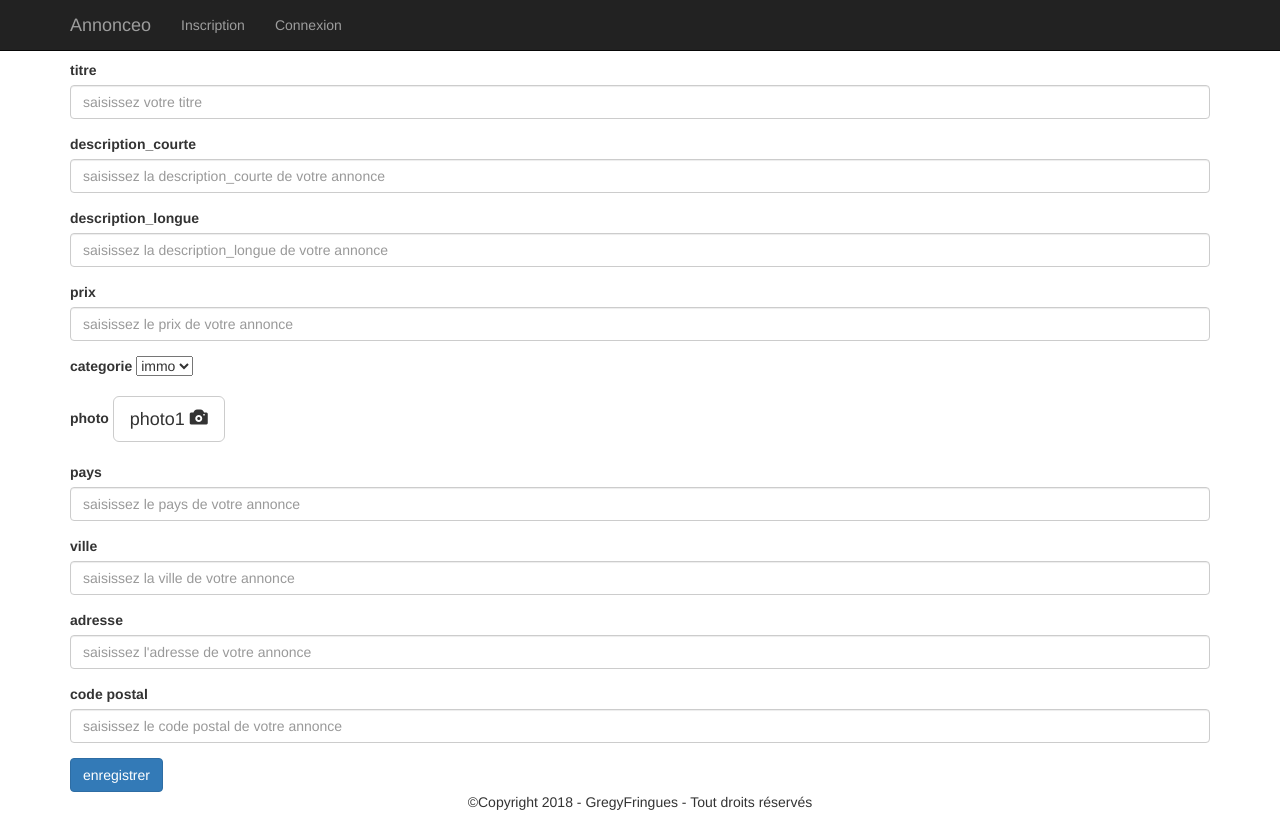
After one commit to gregyhub/Annonceo, a PHP site: page /deposer_annonce.php in a window 1280 px wide. The commit adds this page. Run offline with PHP 8.4, Linux system fonts and the light colour scheme; data comes from the database, SQL or seed files in the repository.

Commit message:
projet annonceo 19/02/18
page -> deposer une annonce

```diff
--- /dev/null
+++ b/deposer_annonce.php
@@ -0,0 +1,224 @@
+<?php
+    require_once('inc/init.php');
+    if($_POST && estConnecte()){
+        //enregistrer l'annonce
+        $controleChamps=champVide($_POST);
+        $errorInscription = $controleChamps['champsvides'];
+
+        if($errorInscription['nbError']==0) {
+            //il n'y a pas de champs vide donc je continue de tester les champs
+
+            $verif_cp = preg_match('#^[0-9]{5}$#', $_POST['cp']);
+            /*
+                # - delimite l'expression au début et à la fin
+                ^ signifie commence par tout ce qui suit
+                $ signifie finit par tout ce qui précède
+                [] pour delimiter les intervals
+                + pour dire que les caractères sont accepté de 0 à x fois.
+            */
+
+            //pas d'erreur donc j'ajoute le membre dans la base
+            $listeChamps =  $controleChamps['champsvalides'];
+
+            //controle sur les photos
+            $uploadPhoto=array();
+            for($i=1;$i<=5;$i++){
+                $y=$i-1;
+                $uploadPhoto[$y] = '';
+                if(!empty($_FILES['photo'.$i]['name'])){
+                    $uploadPhoto[$y] = UploadPhoto($_FILES['photo'.$i]);
+                }
+            }
+
+            //si mon tableau $uploadPhoto est = 0 alors il n'y a pas de photo
+            //si mon tableau $uploadPhoto est = 1 alors il y a juste une photo principale
+            //si mon tableau $uploadPhoto est > 1 alors il ya une photo principale  et d'autres photo a ajouter dans la table PHOTO
+            if(count($uploadPhoto)==0){
+                $listeChamps['photo'] = '';
+                $listeChamps['photo_id'] = NULL;
+
+            }elseif(count($uploadPhoto)==1){
+                $listeChamps['photo'] = $uploadPhoto[0]['nom'];
+                $listeChamps['photo_id'] = NULL;
+            }else{
+                $listeChamps['photo'] = $uploadPhoto[0]['nom'];
+                $nbphoto = count($uploadPhoto) -1; //-1 car la premiere photo sera dans la table annonce, les autres dans la table photo
+                for($i=$nbphoto-1; $i <= 4 ;$i++){
+                    $uploadPhoto[$i]=array('nom' => NULL);
+                }
+
+                $sql = 'INSERT INTO photo VALUES (NULL, :photo1, :photo2, :photo3,:photo4)';
+                $insertPhotos = executeRequete($sql, array(
+                                                       'photo1' => $uploadPhoto[1]['nom'],
+                                                       'photo2' => $uploadPhoto[2]['nom'],
+                                                       'photo3' => $uploadPhoto[3]['nom'],
+                                                       'photo4' => $uploadPhoto[4]['nom']
+                ));
+                $id = $pdo->lastInsertId();
+                $listeChamps['photo_id'] = $id;
+
+            }
+
+
+            $listeChamps['membre_id']= $_SESSION['membre']['id_membre'];
+
+            vdm($listeChamps);
+            $sql = "INSERT INTO annonce values (NULL, :titre, :description_courte, :description_longue, :prix, :photo , :pays, :ville, :adresse, :cp, :membre_id, :photo_id, :categorie_id, CURDATE())";
+
+            $insert = executeRequete($sql,$listeChamps);
+
+        }
+    }
+
+
+    //récupérer les catégories de la base de données
+    $sql = 'SELECT DISTINCT titre, id_categorie FROM categorie';
+    $categories = executeRequete($sql);
+
+
+
+
+/**
+ * FORMULAIRE POUR DEPOSER UNE ANNONCE
+ *
+ */
+    ob_start();
+?>
+    <form id="ajoutAnnonce" action="" method="post" enctype="multipart/form-data">
+        <div class="form-group <?= isset($errorInscription['titre']) ? 'has-error' : '' ?>">
+            <label for="titre">titre</label>
+            <input type="text" class="form-control" id="titre" name="titre" placeholder="saisissez votre titre"
+            value="<?= $_POST['titre'] ?? '' ?>">
+            <?= $errorInscription['titre'] ?? '' ?>
+        </div>
+
+        <div class="form-group <?= isset($errorInscription['description_courte']) ? 'has-error' : '' ?>">
+            <label for="description_courte">description_courte</label>
+            <input type="text" class="form-control" id="description_courte" name="description_courte"
+            placeholder="saisissez la description_courte de votre annonce"
+            value="<?= $_POST['description_courte'] ?? '' ?>">
+            <?= $errorInscription['description_courte'] ?? '' ?>
+        </div>
+
+        <div class="form-group <?= isset($errorInscription['description_longue']) ? 'has-error' : '' ?>">
+            <label for="description_longue">description_longue</label>
+            <input type="text" class="form-control" id="description_longue" name="description_longue"
+            placeholder="saisissez la description_longue de votre annonce"
+            value="<?= $_POST['description_longue'] ?? '' ?>">
+            <?= $errorInscription['description_longue'] ?? '' ?>
+        </div>
+
+        <div class="form-group <?= isset($errorInscription['prix']) ? 'has-error' : '' ?>">
+            <label for="prix">prix</label>
+            <input type="text" class="form-control" id="prix" name="prix"
+            placeholder="saisissez le prix de votre annonce"
+            value="<?= $_POST['prix'] ?? '' ?>">
+            <?= $errorInscription['prix'] ?? '' ?>
+        </div>
+
+        <div class="form-group <?= isset($errorInscription['categorie_id']) ? 'has-error' : '' ?>">
+            <label for="categorie_id">categorie</label>
+            <select name="categorie_id" id="categorie_id">
+            <?php
+                //boucle pour afficher les catégories
+                while($categorie = $categories->fetch(PDO::FETCH_ASSOC)){
+                    vdm($categorie);
+                    ?>
+                    <option value="<?= $categorie['id_categorie'] ?>"><?= $categorie['titre'] ?></option>
+                    <?php
+                }
+            ?>
+            </select>
+            <?= $errorInscription['categorie_id'] ?? '' ?>
+        </div>
+        <div class="form-group">
+            <label>photo</label>
+            <label for="photo1">
+                <div class="btn btn-default btn-lg">
+                    <span>photo1</span>
+                    <span class="glyphicon glyphicon-camera" aria-hidden="true"></span>
+                </div>
+            </label>
+            <input type="file" class="typeFile" name="photo1" id="photo1">
+            <img class="viewPhoto" src="#" alt="your image" />
+
+            <label for="photo2" class="typeFile">
+                <div class="btn btn-default btn-lg">
+                    <span>photo2</span>
+                    <span class="glyphicon glyphicon-camera" aria-hidden="true"></span>
+                </div>
+            </label>
+            <input type="file" class="typeFile" name="photo2" id="photo2">
+            <img class="viewPhoto" src="#" alt="your image" />
+
+            <label for="photo3" class="typeFile">
+                <div class="btn btn-default btn-lg">
+                    <span>photo3</span>
+                    <span class="glyphicon glyphicon-camera" aria-hidden="true"></span>
+                </div>
+            </label>
+            <input type="file" class="typeFile" name="photo3" id="photo3">
+            <img class="viewPhoto" src="#" alt="your image" />
+
+            <label for="photo4" class="typeFile">
+                <div class="btn btn-default btn-lg">
+                    <span>photo4</span>
+                    <span class="glyphicon glyphicon-camera" aria-hidden="true"></span>
+                </div>
+            </label>
+            <input type="file" class="typeFile" name="photo4" id="photo4">
+            <img class="viewPhoto" src="#" alt="your image" />
+
+            <label for="photo5" class="typeFile">
+                <div class="btn btn-default btn-lg">
+                    <span>photo5</span>
+                    <span class="glyphicon glyphicon-camera" aria-hidden="true"></span>
+                </div>
+            </label>
+            <input type="file" class="typeFile" name="photo5" id="photo5">
+            <img class="viewPhoto" src="#" alt="your image" />
+        </div>
+
+        <div class="form-group <?= isset($errorInscription['pays']) ? 'has-error' : '' ?>">
+            <label for="pays">pays</label>
+            <input type="text" class="form-control" id="pays" name="pays"
+            placeholder="saisissez le pays de votre annonce"
+            value="<?= $_POST['pays'] ?? '' ?>">
+            <?= $errorInscription['pays'] ?? '' ?>
+        </div>
+
+        <div class="form-group <?= isset($errorInscription['ville']) ? 'has-error' : '' ?>">
+            <label for="ville">ville</label>
+            <input type="text" class="form-control" id="ville" name="ville"
+            placeholder="saisissez la ville de votre annonce"
+            value="<?= $_POST['ville'] ?? '' ?>">
+            <?= $errorInscription['ville'] ?? '' ?>
+        </div>
+
+        <div class="form-group <?= isset($errorInscription['adresse']) ? 'has-error' : '' ?>">
+            <label for="adresse">adresse</label>
+            <input type="text" class="form-control" id="adresse" name="adresse"
+            placeholder="saisissez l'adresse de votre annonce"
+            value="<?= $_POST['adresse'] ?? '' ?>">
+            <?= $errorInscription['adresse'] ?? '' ?>
+        </div>
+
+        <div class="form-group <?= isset($errorInscription['cp']) ? 'has-error' : '' ?>">
+            <label for="cp">code postal</label>
+            <input type="text" class="form-control" id="cp" name="cp"
+            placeholder="saisissez le code postal de votre annonce"
+            value="<?= $_POST['cp'] ?? '' ?>">
+            <?= $errorInscription['cp'] ?? '' ?>
+        </div>
+
+        <input type="submit" class="btn btn-primary" value="enregistrer">
+    </form>
+<?php
+    $content = ob_get_clean();
+
+
+
+
+    include('inc/gabarit.php');
+
+?>
--- a/inc/css/styles.css
+++ b/inc/css/styles.css
@@ -29,3 +29,15 @@ span.glyphicon-minus{
 .form-inline .form-control {
     display:none;
 }
+
+
+/* formulaire ajout annonce */
+input.typeFile, label.typeFile{
+    display:none;
+}
+
+.viewPhoto{
+    display:none;
+    width:50px;
+    height:50px;
+}
--- a/inc/init.php
+++ b/inc/init.php
@@ -9,7 +9,7 @@
     //session
     session_start();
     $pass='';
-    $pass='mysql';
+    //$pass='mysql';
 
     //bdd
     $pdo = new PDO('mysql:host=localhost; dbname=annonceo','root', $pass,
--- a/inc/js/monJS.js
+++ b/inc/js/monJS.js
@@ -187,4 +187,28 @@ $(function(){
         $('.getCommentaire').html(commentaire);
         $('#inputIdCommentaire').val(idCommentaire);
     });//fin du click boutton updanteCommentaire
+
+
+/* ======================================================================================================
+    ======  FONCTIONS POUR L'AFFICHAGE DES PHOTO SUR L'AJOUT DES ANNONCES=================================
+    ====================================================================================================== */
+    function readURL(input) {
+
+        if (input.files && input.files[0]) {
+            var reader = new FileReader();
+
+            var inputFile=$(input);
+            reader.onload = function(e) {
+                inputFile.next('.viewPhoto').attr('src', e.target.result).show();
+                inputFile.next('.viewPhoto').next().show();
+            }
+
+            reader.readAsDataURL(input.files[0]);
+        }
+      }
+
+      $("input.typeFile").change(function() {
+            readURL(this);
+      });
+
 });//fin du document Ready
```
Also changed, not shown: inc/bdd/annonceo.sql (+111 -21 lines), inc/fonctions.php (+11 -48 lines), inscription.php (+4 -4 lines), inc/photos/3d4d9f05558ecc777fc1277ce6d292be.jpg (added), inc/photos/4ea2181655e0432164ad24058381c4da.jpg (added), inc/photos/860fb307eec32f55e2a1764f362d3408.jpg (added), inc/photos/8d260d4a7f446b8b6ccab9b49e3a4f93.jpg (added), inc/photos/bb7cfcf4bfc0ab8296cb74fd72dce08e.jpg (added), inc/photos/d536beb0d41ad152d6fe5001ef90baef.jpg (added).
